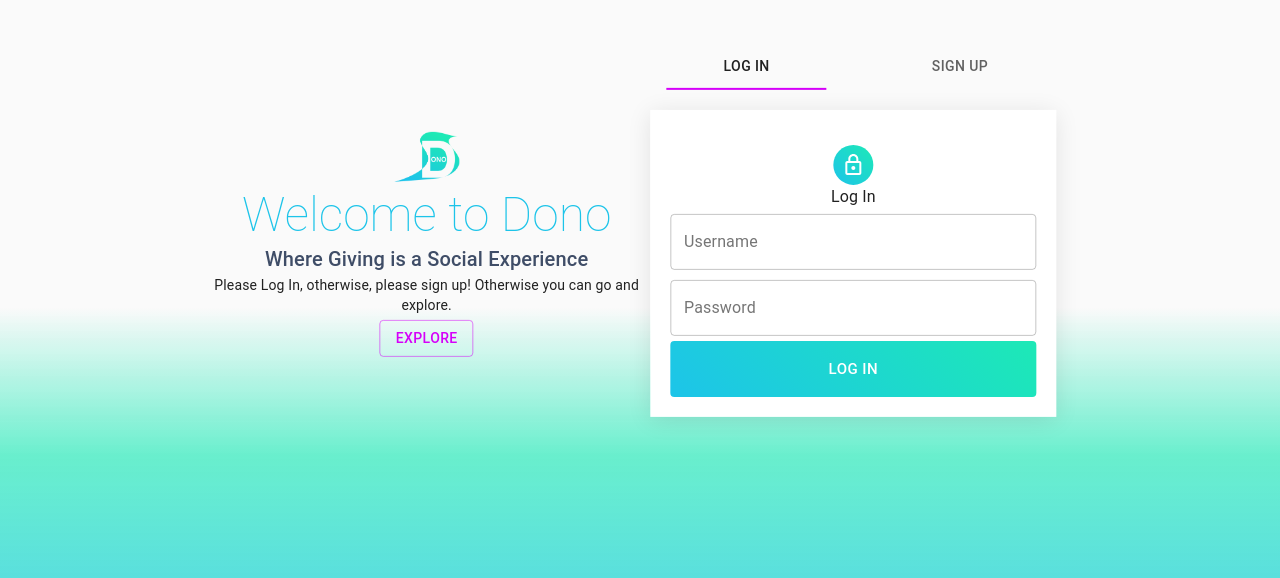
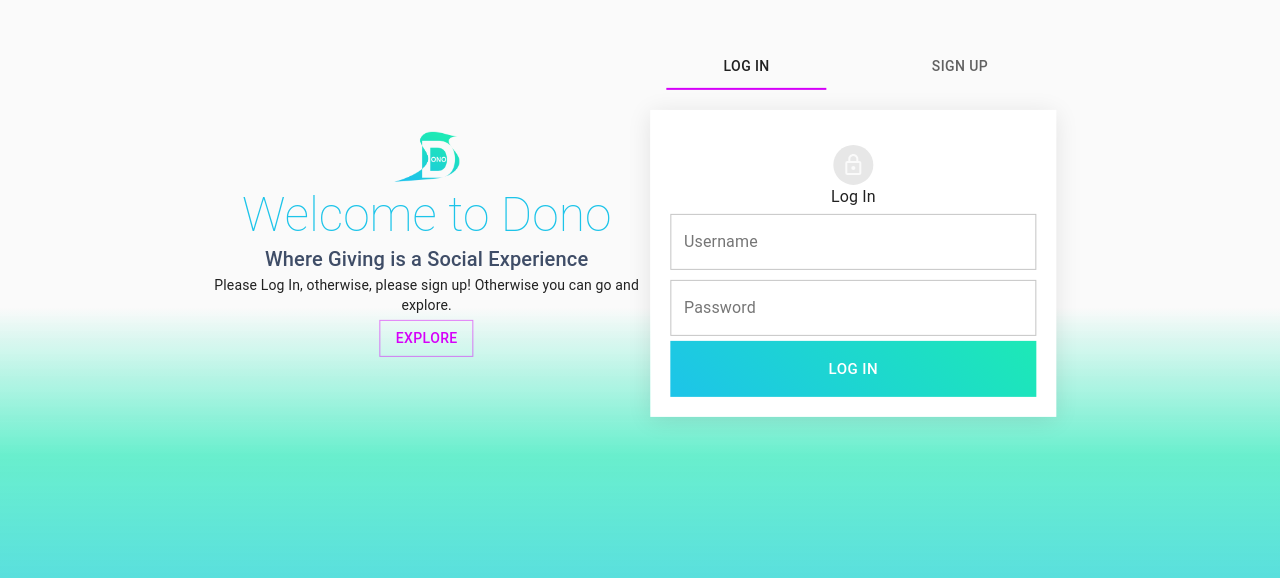
Before and after one commit to abdulhakeemdahir/deno-application, a React (Create React App) app in the folder client/: page / in a window 1280 px wide. Shown: the part 168-746 px from the top of the page. Built offline with nearby package versions, Linux system fonts and the light colour scheme.

Commit message:
added post component and styling

```diff
--- /dev/null
+++ b/client/src/components/Post/index.js
@@ -0,0 +1,42 @@
+import React, { useState, useEffect } from "react";
+import { Typography, Grid, Paper, Button, TextField } from "@material-ui/core";
+import { makeStyles } from "@material-ui/core";
+import "./style.css";
+
+const useStyles = makeStyles(theme => ({
+	root: {
+		"& > *": {
+			margin: theme.spacing(0),
+			width: "100%",
+		},
+	},
+	styleMain: {
+		background: "linear-gradient(-135deg,#1de9b6,#1dc4e9)",
+		color: "#ffffff",
+		padding: "15px",
+		marginTop: "10px",
+		borderRadius: "0px",
+	},
+}));
+
+export default function Post() {
+	const classes = useStyles();
+
+	return (
+		<Grid>
+			<form className={classes.root} noValidate autoComplete='off'>
+				<TextField
+					id='post'
+					label='Post a Comment'
+					variant='outlined'
+					multiline
+					rowsMax={4}
+					borderRadius='50px'
+				/>
+				<Button size='large' className={classes.styleMain}>
+					Post
+				</Button>
+			</form>
+		</Grid>
+	);
+}
--- /dev/null
+++ b/client/src/components/Post/style.css
@@ -0,0 +1,4 @@
+.MuiInputBase-root,
+.MuiButtonBase-root {
+	border-radius: 0 !important;
+}
--- a/client/src/components/forms/Signin.js
+++ b/client/src/components/forms/Signin.js
@@ -31,10 +31,14 @@
 		background: "linear-gradient(-135deg,#1de9b6,#1dc4e9)",
 		color: "#ffffff",
 		padding: "15px",
+		borderRadius: "0px",
 	},
 	styleSecondary: {
 		background: "linear-gradient(-135deg,#899fd4,#a389d4)",
 		color: "#ffffff",
+	},
+	styleIcon: {
+		background: "#e7e7e7",
 	},
 });
 export default function Signin() {
@@ -49,7 +53,7 @@
 			className={classes.paper}
 		>
 			<Grid item align='center'>
-				<Avatar className={classes.styleMain}>
+				<Avatar className={classes.styleIcon}>
 					<LockOutlinedIcon />
 				</Avatar>
 				<Typography variation='h6' color='default'>
--- a/client/src/containers/Main/index.js
+++ b/client/src/containers/Main/index.js
@@ -13,6 +13,7 @@
 import defaultPic from "../../images/dp.png";
 import Gradient from "../../components/Gradient";
 import Trending from "../../components/Trending";
+import Post from "../../components/Post";
 
 function TabPanel(props) {
 	const { children, value, index, ...other } = props;
@@ -160,6 +161,7 @@
 									>
 										News Feed
 									</Typography>
+									<Post />
 									{newsState.map(card => (
 										<News
 											title={card.title}
@@ -201,6 +203,7 @@
 							</Tabs>
 							<TabPanel value={value} index={0}>
 								<Grid item xs={12}>
+									<Post />
 									{newsState.map(card => (
 										<News
 											title={card.title}
```
